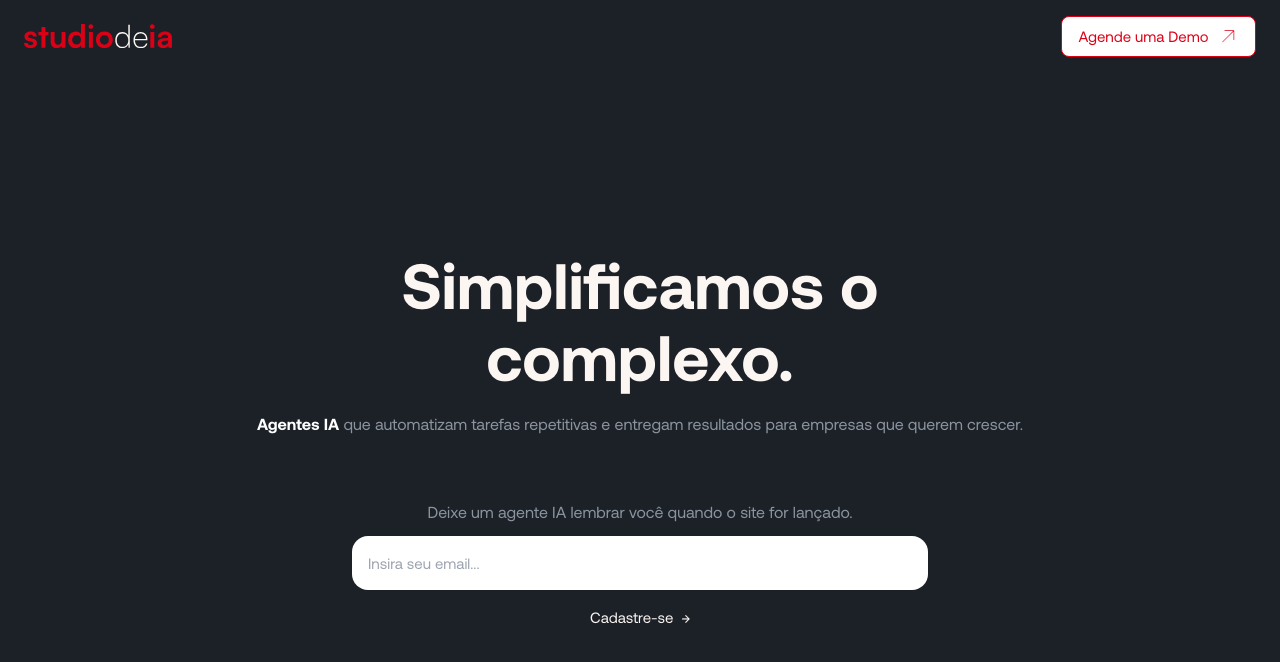
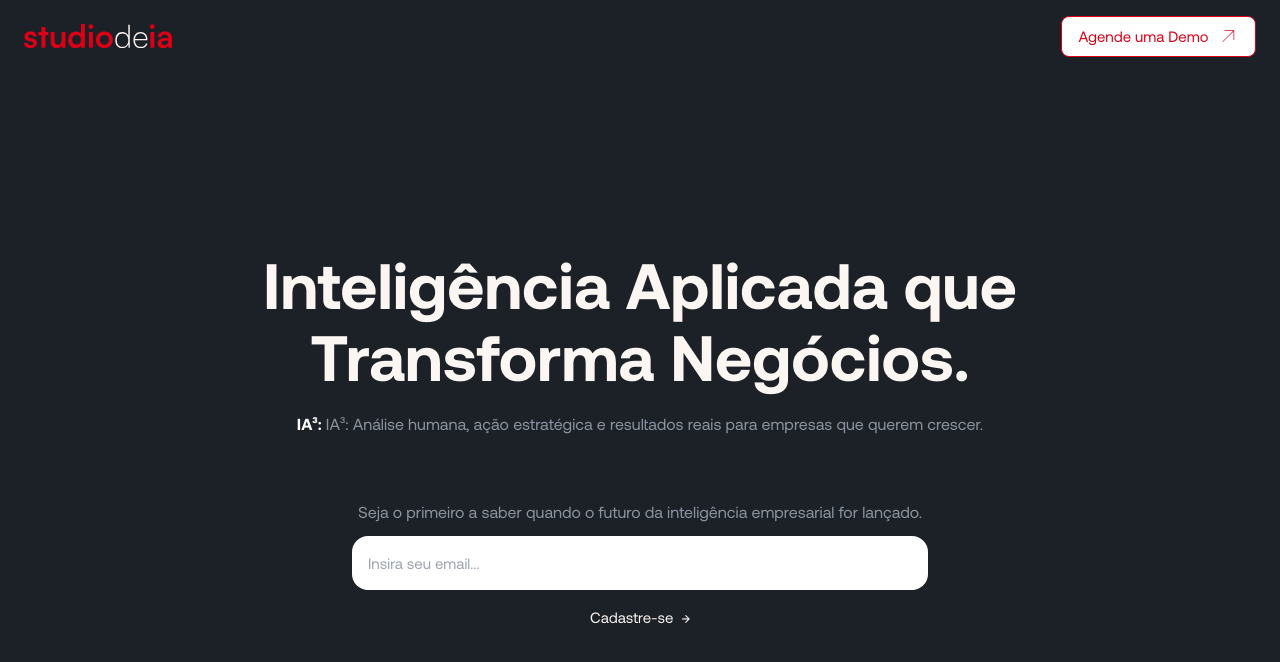
Before and after one commit to rafaelbqueiroz/studiodeia, a React (Vite) app: page / in a window 1280 px wide. Shown: the top 662 px of the page. Built offline with nearby package versions, Linux system fonts and the light colour scheme.

Commit message:
update: Change headline and description text for better brand messaging

```diff
--- a/src/App.tsx
+++ b/src/App.tsx
@@ -91,7 +91,7 @@ function App() {
             }}>
               Agende uma Demo
               <svg xmlns="http://www.w3.org/2000/svg" viewBox="0 0 256 256" focusable="false" style={{ width: '22.5px', height: '22.5px', display: 'block', fill: 'currentColor', flexShrink: 0, color: '#DC0017' }}>
-                <g weight="thin">
+                <g style={{ strokeWidth: "thin" }}>
                   <path d="M196,64V168a4,4,0,0,1-8,0V73.66L66.83,194.83a4,4,0,0,1-5.66-5.66L182.34,68H88a4,4,0,0,1,0-8H192A4,4,0,0,1,196,64Z"/>
                 </g>
               </svg>
@@ -109,26 +109,26 @@ function App() {
               fontSize: '64px',
               lineHeight: '100%',
             }}>
-              Simplificamos o
+              Inteligência Aplicada que
             </span>
             <span className="framer-text block" style={{
               color: '#FCF6F2',
               fontSize: '64px',
               lineHeight: '100%',
             }}>
-              complexo.
+              Transforma Negócios.
             </span>
           </h1>
 
           <div style={{ marginBottom: '64px', fontSize: '16px' }}>
-            <span className="font-semibold text-white">Agentes IA</span>
-            <span className="text-[#8B949E]"> que automatizam tarefas repetitivas e entregam resultados para empresas que querem crescer.</span>
+            <span className="font-semibold text-white">IA³:</span>
+            <span className="text-[#8B949E]"> IA³: Análise humana, ação estratégica e resultados reais para empresas que querem crescer.</span>
           </div>
 
           {/* Form Section */}
           <div className="max-w-xl mx-auto">
             <p style={{ color: '#8B949E', marginBottom: '12px', fontSize: '16px' }}>
-              Deixe um agente IA lembrar você quando o site for lançado.
+            Seja o primeiro a saber quando o futuro da inteligência empresarial for lançado.
             </p>
             <form
               onSubmit={handleSubmit}
```
